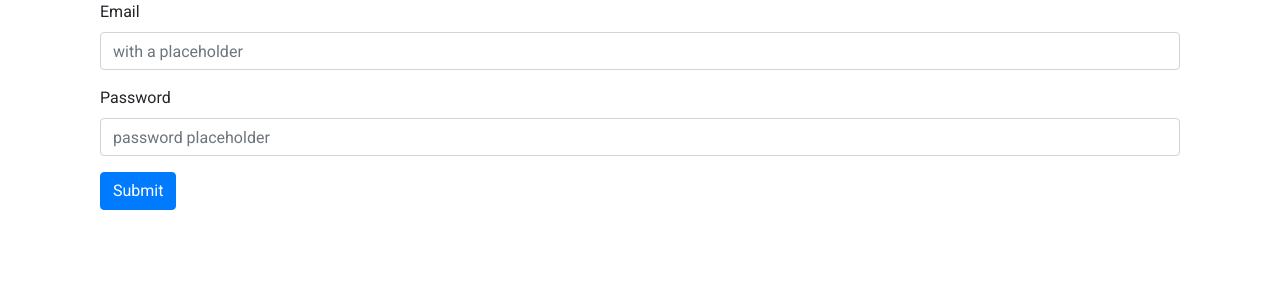
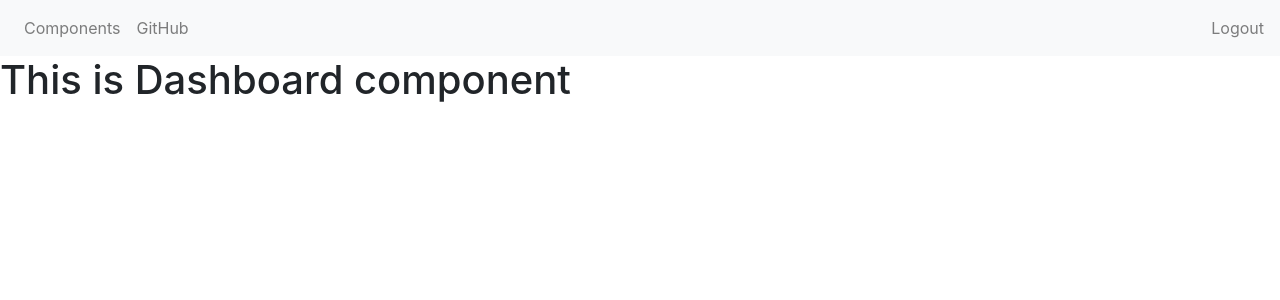
Before and after one commit to karan-tewari/reduxoverkill, a React (Create React App) app: page /dashboard in a window 1280 px wide. Shown: the top 300 px of the page. Built offline with nearby package versions, Linux system fonts and the light colour scheme.

Commit message:
added redux state change to login and logout

```diff
--- a/src/App.js
+++ b/src/App.js
@@ -1,13 +1,14 @@
 import React from 'react';
-import {Route} from 'react-router-dom';
+import {Route, Switch} from 'react-router-dom';
 import Login from './components/Login';
+import Dashboard from './components/Dashboard';
 function App() {
-
-
-
   return (
     <div className="App">
-      <Route path="/" component={Login} />
+      <Switch>
+        <Route path="/dashboard" component={Dashboard} />
+        <Route path="/" component={Login} />
+      </Switch>
     </div>
   );
 }
--- a/src/components/Dashboard.js
+++ b/src/components/Dashboard.js
@@ -1,12 +1,11 @@
 import React from 'react';
-import {Route} from 'react-router-dom';
-import FourOhFour from './FourOhFour';
+import Navbar from './Navbar';
 
 const Dashboard = () => {
     return(
         <div>
+            <Navbar />
             <h1>This is Dashboard component</h1>
-            <Route path="/404" component={FourOhFour} />
         </div>
     )
 }
--- a/src/components/Login.js
+++ b/src/components/Login.js
@@ -1,8 +1,21 @@
 import React from 'react';
 import { Button, Form, FormGroup, Label, Input } from 'reactstrap';
 import '../styles/login.scss';
+import {useHistory} from 'react-router'
+import {useDispatch} from 'react-redux';
+import {signin} from '../actions/index';
+
+
 
 const Login = () => {
+    const history = useHistory();
+    const dispatch = useDispatch();
+
+    const handleSubmit = (props) => {
+        dispatch(signin())
+        history.push("/dashboard");
+
+    }
         return(
             <div className="row">
                 <div className='container'>
@@ -10,13 +23,13 @@ const Login = () => {
                         <Form className="formContainer">
                             <FormGroup>
                                 <Label for="exampleEmail">Email</Label>
-                            <Input type="email" name="email" id="exampleEmail" placeholder="with a placeholder" />
+                                <Input type="email" name="email" id="exampleEmail" placeholder="Email" />
                             </FormGroup>
                             <FormGroup>
                                 <Label for="examplePassword">Password</Label>
-                            <Input type="password" name="password" id="examplePassword" placeholder="password placeholder" />
+                                <Input type="password" name="password" id="examplePassword" placeholder="Password" />
                             </FormGroup>
-                        <Button color="primary">Submit</Button>
+                            <Button color="primary" onClick={() => handleSubmit()}>Submit</Button>
                         </Form>
                     </div>
                 </div>
--- /dev/null
+++ b/src/components/Navbar.js
@@ -0,0 +1,58 @@
+import React, { Component } from 'react';
+import {
+  Collapse,
+  Navbar,
+  NavbarToggler,
+  Nav,
+  NavItem,
+  NavLink,
+  NavbarText
+} from 'reactstrap';
+import {withRouter} from 'react-router';
+import {connect} from 'react-redux';
+
+class MyNavbar extends Component {
+//   const [isOpen, setIsOpen] = useState(false);
+
+//   const toggle = () => setIsOpen(!isOpen);
+    render(){
+
+        const handleLogout = () => {
+            this.props.isLogged();
+            this.props.history.push("/login");
+        }
+
+        return (
+            <div>
+              <Navbar color="light" light expand="md">
+                <NavbarToggler
+                // onClick={toggle}
+                />
+                <Collapse
+                // isOpen={isOpen}
+                navbar>
+                  <Nav className="mr-auto" navbar>
+                    <NavItem>
+                      <NavLink href="/components/">Components</NavLink>
+                    </NavItem>
+                    <NavItem>
+                      <NavLink href="https://github.com/reactstrap/reactstrap">GitHub</NavLink>
+                    </NavItem>
+                  </Nav>
+                  <NavbarText onClick={() => handleLogout()}>Logout</NavbarText>
+                </Collapse>
+              </Navbar>
+            </div>
+          );
+    }
+
+}
+
+
+const mapDispatchToProps = dispatch => {
+    return{
+        isLogged : () => dispatch({type : "SIGNOUT"})
+    }
+}
+
+export default connect(null, mapDispatchToProps)(withRouter(MyNavbar));
```
Lines whose indentation alone changed are shown as unchanged.
